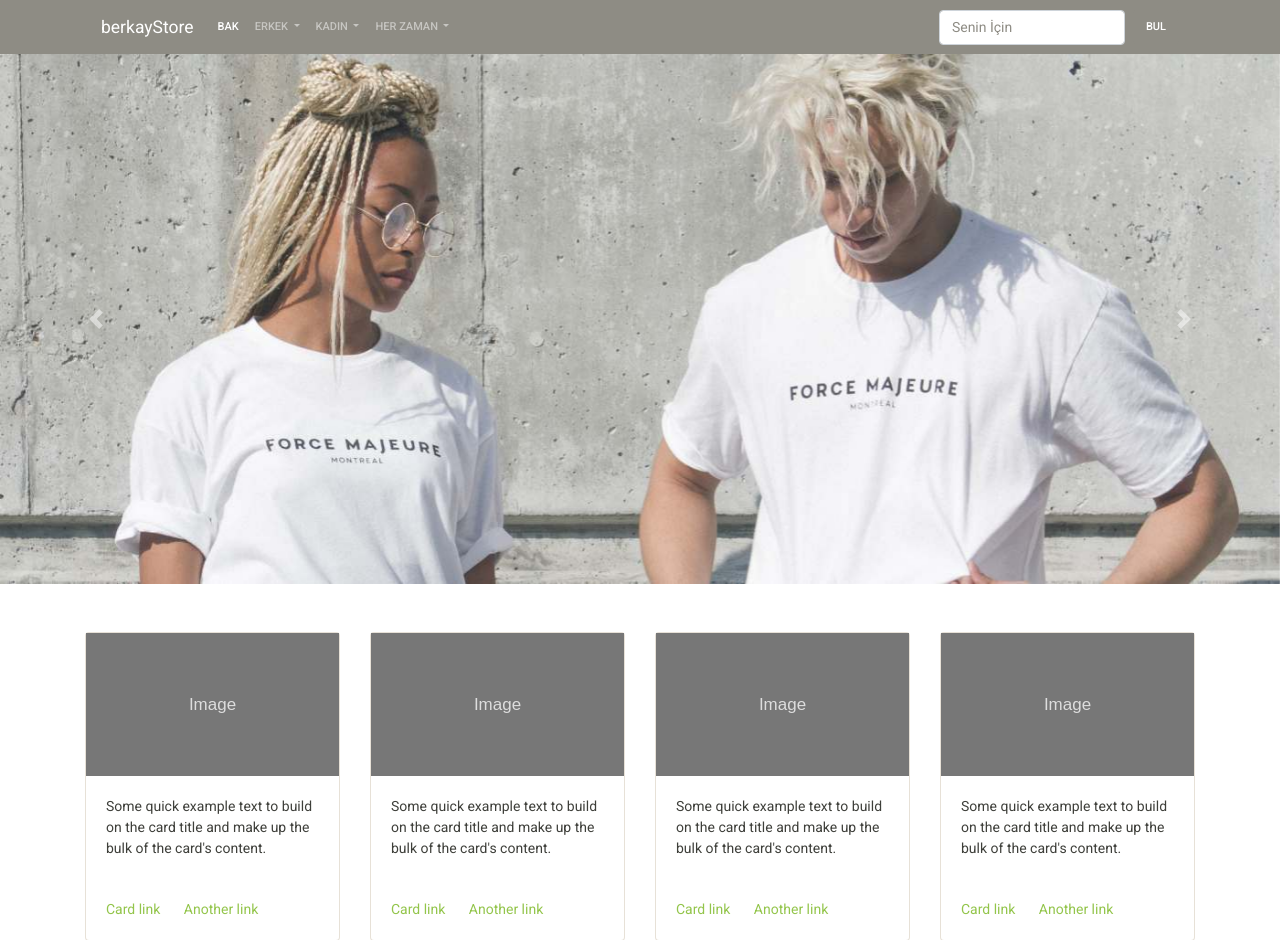
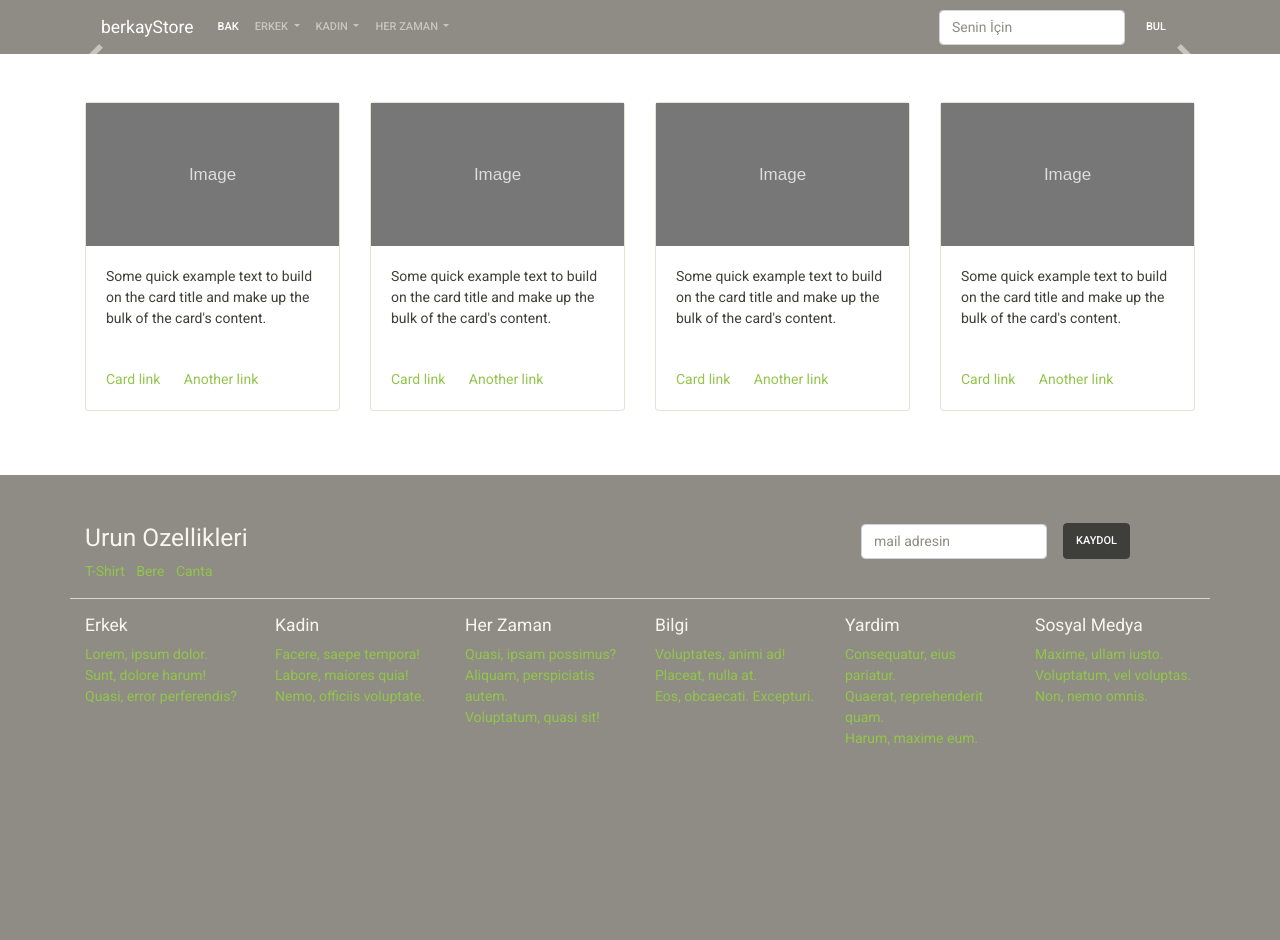
Before and after one commit to berkaykrc/django-ecommerce-template, a Django app: page / in a window 1280 px wide. Shown: the top 940 px of the page. After the commit the page ends 745 px from the top, so only its background shows below. Run offline with Django 3.2, Linux system fonts and the light colour scheme; data that the repository does not hold is empty; some libraries are stand-ins or nearby versions.

Commit message:
static media files added

```diff
--- a/berkayStore/berkayStore/urls.py
+++ b/berkayStore/berkayStore/urls.py
@@ -1,8 +1,10 @@
 from django.contrib import admin
 from django.urls import path
 from page.views import index
+from django.conf.urls.static import static
+from django.conf import settings
 
 urlpatterns = [
     path('', index, name='index'),
     path('admin/', admin.site.urls),
-]
+] + static(settings.MEDIA_URL, document_root=settings.MEDIA_ROOT)
--- a/berkayStore/page/views.py
+++ b/berkayStore/page/views.py
@@ -1,5 +1,8 @@
 from django.shortcuts import render
+from .models import Carousel
+
 
 def index(request):
     context = dict()
+    context['images'] = Carousel.objects.filter(status="published")
     return render(request, 'home/index.html', context)
--- a/berkayStore/templates/base/base.html
+++ b/berkayStore/templates/base/base.html
@@ -12,5 +12,8 @@
 
     {% include 'base/components/footer.html' %}
     {% include 'base/components/footer_scripts.html' %}
+
+    {% block script %}
+    {% endblock %}
 </body>
 </html>
--- a/berkayStore/templates/home/carousel.html
+++ b/berkayStore/templates/home/carousel.html
@@ -1,14 +1,10 @@
 <div id="carouselExampleControls" class="carousel slide" data-ride="carousel">
     <div class="carousel-inner">
-      <div class="carousel-item active">
-        <img src="/static/img/carousel-1.jpg" class="d-block w-100" alt="...">
+        {% for item in images %}
+      <div class="carousel-item {% if forloop.first == True %}active{% endif %}">
+        <img src="{{ item.cover_image.url }}" class="d-block w-100" alt="...">
       </div>
-      <div class="carousel-item">
-        <img src="/static/img/carousel-2.jpg" class="d-block w-100" alt="...">
-      </div>
-      <div class="carousel-item">
-        <img src="/static/img/carousel-3.jpg" class="d-block w-100" alt="...">
-      </div>
+      {% endfor %}
     </div>
     <a class="carousel-control-prev" href="#carouselExampleControls" role="button" data-slide="prev">
       <span class="carousel-control-prev-icon" aria-hidden="true"></span>
--- a/berkayStore/templates/home/index.html
+++ b/berkayStore/templates/home/index.html
@@ -1,19 +1,30 @@
 {% extends 'base/base.html' %}
 
 {% block content %}
+{% include 'home/carousel.html' %}
 
-{% include 'home/carousel.html' %}
+
 <div class="container mt-5">
     <div class="row">
         <div class="col-sm-3">
-            {% include 'product/product.html' %}</div>
+            {% include 'product/product.html' %}
+        </div>
         <div class="col-sm-3">
-            {% include 'product/product.html' %}</div>
+            {% include 'product/product.html' %}
+        </div>
         <div class="col-sm-3">
-            {% include 'product/product.html' %}</div>
+            {% include 'product/product.html' %}
+        </div>
         <div class="col-sm-3">
-            {% include 'product/product.html' %}</div>
+            {% include 'product/product.html' %}
+        </div>
     </div>
 </div>
 
 {% endblock %}
+
+{% block script %}
+<script>
+$('.carousel').carousel()
+</script>
+{% endblock %}
```
